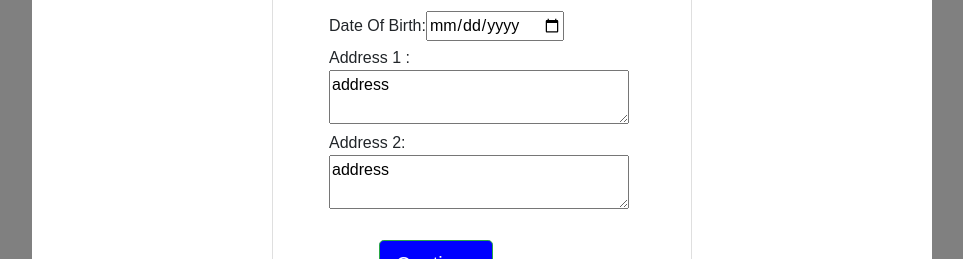
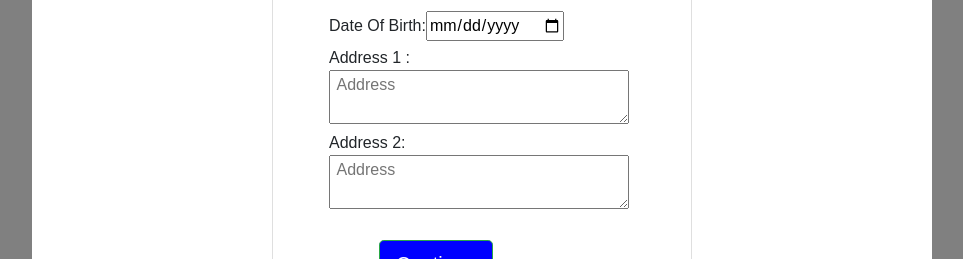
Before and after one commit to VSAP-T4-Supply-Chain/T4-Supply-Chain-React, a React (Create React App) app in the folder t4-supply-chain-react/: page / in a window 1280 px wide. Shown: the part 844-1103 px from the top of the page, without its empty margins (158-1121 px from the left). Built offline with nearby package versions, Linux system fonts and the light colour scheme.

Commit message:
Few Changes with Student Details form

```diff
--- a/t4-supply-chain-react/package.json
+++ b/t4-supply-chain-react/package.json
@@ -8,7 +8,7 @@
     "@testing-library/user-event": "^13.5.0",
     "react": "^18.2.0",
     "react-dom": "^18.2.0",
-    "react-router-dom": "^6.3.0",
+    "react-router-dom": "^6.4.0",
     "react-scripts": "^5.0.1",
     "web-vitals": "^2.1.4"
   },
--- a/t4-supply-chain-react/src/Components/StudentInfo.js
+++ b/t4-supply-chain-react/src/Components/StudentInfo.js
@@ -131,11 +131,11 @@ export default function StudentInfo() {
                 </tr>
                 <tr>
                 Address 1 :
-                <textarea cols="30"rows="2"placeholder=" Address"value="address"required></textarea>
+                <textarea cols="30"rows="2"placeholder=" Address"required></textarea>
                 </tr>
                 <tr>
                 Address 2:
-                <textarea cols="30"rows="2"placeholder=" Address" value="address"required></textarea>
+                <textarea cols="30"rows="2"placeholder=" Address"required></textarea>
                 </tr>
                 <tr>
                  <br/>
```
Also changed, not shown: 1 other file (tests, documents, lock files or other folders).
